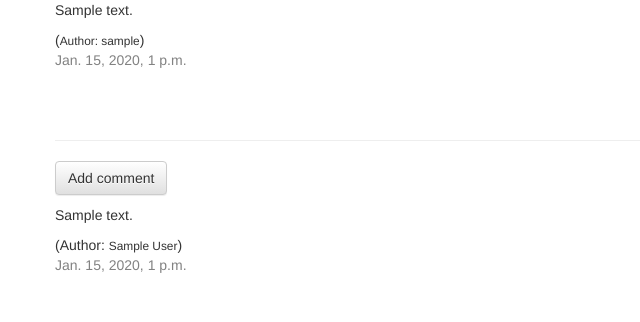
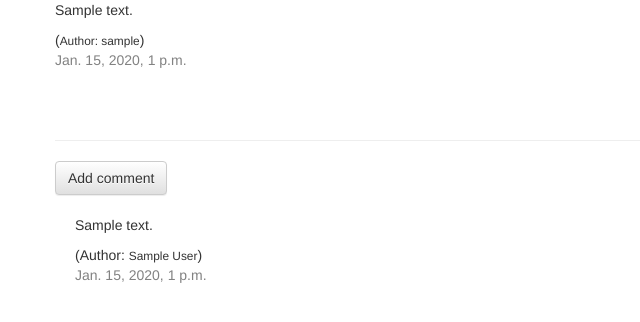
Before and after one commit to sava9ecode/djangogirls_blog, a Django app: page /post/1 in a window 1280 px wide. Shown: the part 213-535 px from the top of the page, without its empty margins (0-640 px from the left). Run offline with Django 4.2, Linux system fonts and the light colour scheme; tables that the repository leaves empty hold one stand-in row (values such as "Sample post"); some libraries are stand-ins or nearby versions.

Commit message:
Change post detail and draft templates

```diff
--- a/blog/static/css/blog.css
+++ b/blog/static/css/blog.css
@@ -46,5 +46,9 @@ h1, h2, h3, h4 {
 }
 
 .comment {
-    margin: 20px, 0px, 20px, 20px;
+    margin: 20px 0px 20px 20px;
 }
+
+.buttons {
+    margin: 20px 0px 20px 20px;
+}
--- a/blog/templates/blog/post_detail.html
+++ b/blog/templates/blog/post_detail.html
@@ -23,6 +23,8 @@
 
         {% if post.published_date %}
             <div class="date">{{ post.published_date }}</div>
+        {% else %}
+            <div class="date">{{ post.created_date }}</div>
         {% endif %}
 
     </div>
@@ -35,7 +37,19 @@
 
         {% if user.is_authenticated or comment.approved_comment %}
 
-            <div>
+            <div class="comment">
+                {% if comment.approved_comment or comment.author == user.username %}
+                    <p>{{ comment.text|linebreaks }}</p>
+
+                    <div>
+                        (Author: <small>{{ comment.author }}</small>)
+                    </div>
+
+                    <div class="date">{{ comment.created_date }}</div>
+                {% endif %}
+            </div>
+
+            <div class="buttons">
                 {% if comment.author == user.username %}
 
                     {% if comment.approved_comment %}
@@ -51,18 +65,6 @@
                 {% endif %}
             </div>
 
-            <div class="comment">
-                {% if comment.approved_comment or comment.author == user.username %}
-                    <p>{{ comment.text|linebreaks }}</p>
-
-                    <div>
-                        (Author: <small>{{ comment.author }}</small>)
-                    </div>
-
-                    <div class="date">{{ comment.created_date }}</div>
-                {% endif %}
-            </div>
-
         {% endif %}
 
     {% empty %}
--- a/blog/templates/blog/post_draft_list.html
+++ b/blog/templates/blog/post_draft_list.html
@@ -10,6 +10,7 @@
                 <p>{{ post.text|truncatechars:200 }}</p>
                 <div>(<small>Author: {{ post.author.username }}</small>)</div>
                 <div class="date">Created: {{ post.created_date|date:"d-m-Y" }}</div>
+                <a href="{% url 'post_detail' pk=post.pk %}">Comments: {{ post.comments.count }}</a>
             </div>
         {% endfor %}
 
```
